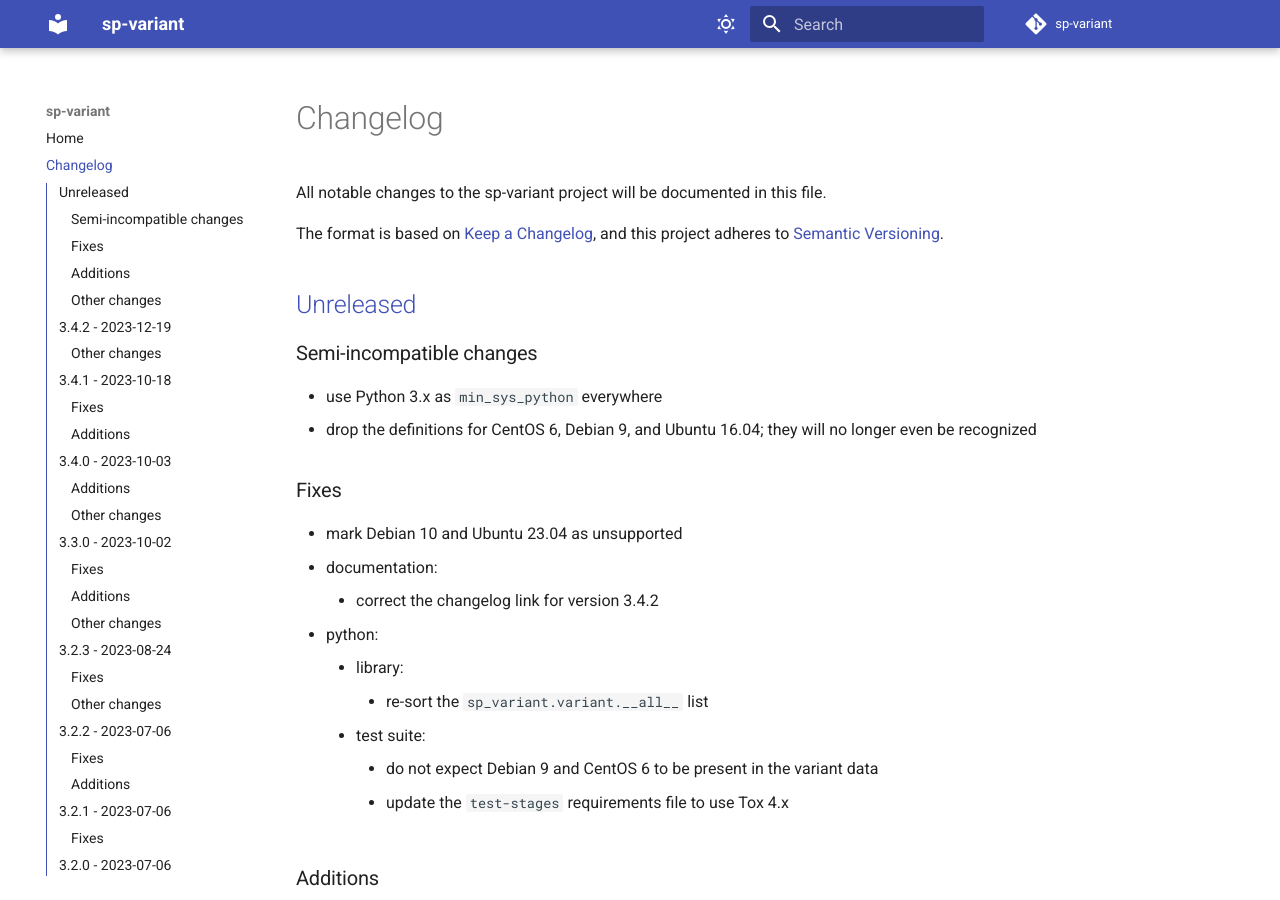
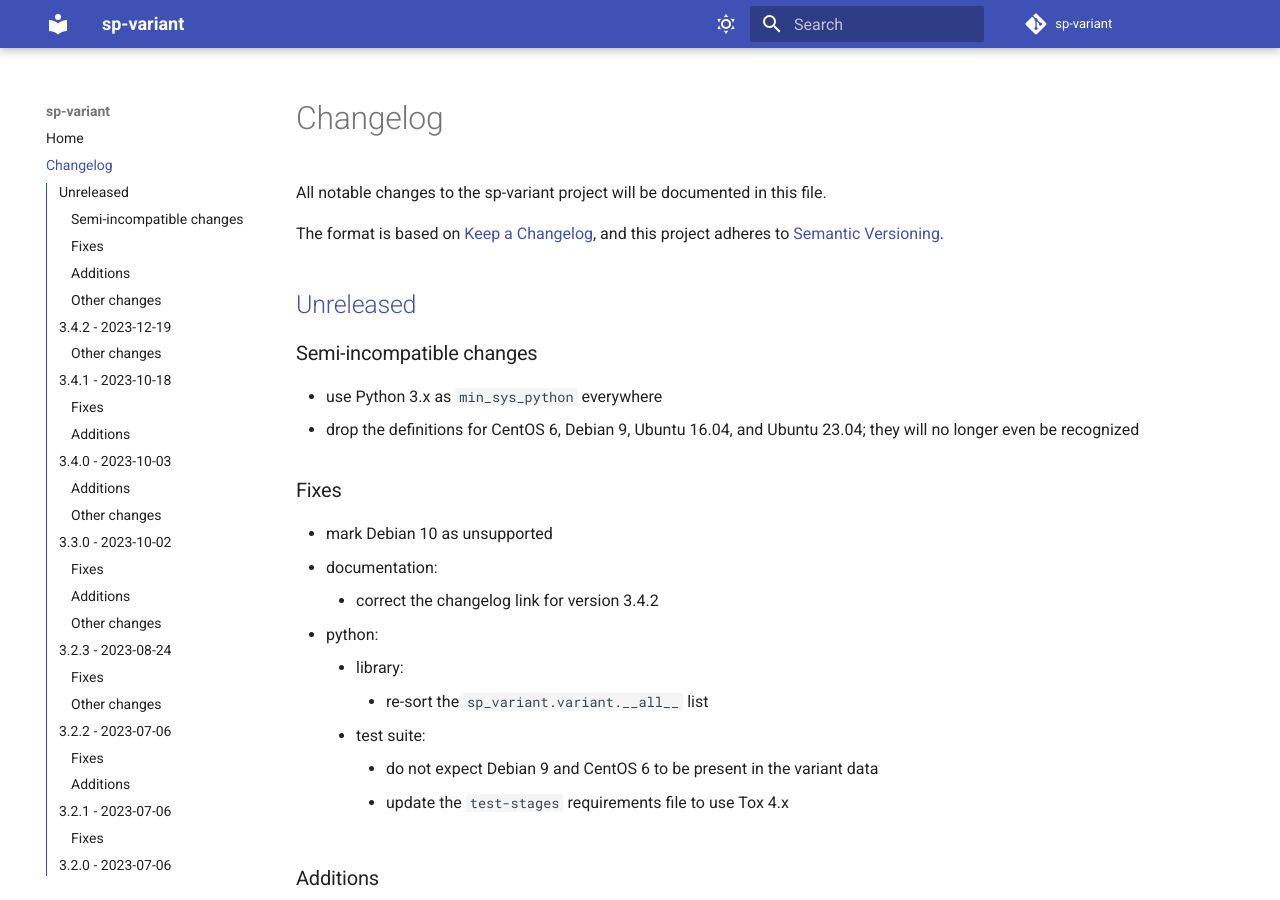
Before and after one commit to storpool/sp-variant, an MkDocs documentation site: the page built from docs/changes.md, in a window 1280 px wide and 900 px high. Built offline with MkDocs 1.6.1 and Material for MkDocs 9.7.7, drawn with Linux system fonts in a browser that asks for light colours; comment, search, counter and statistics services are not loaded; some of the changed text lies outside the part shown.

Commit message:
Update the changelog file
Change-Id: I0b3b343df63d340885dbda584da8154bac560ca0

```diff
--- a/docs/changes.md
+++ b/docs/changes.md
@@ -15,12 +15,12 @@ and this project adheres to [Semantic Versioning](https://semver.org/spec/v2.0.0
 ### Semi-incompatible changes
 
 - use Python 3.x as `min_sys_python` everywhere
-- drop the definitions for CentOS 6, Debian 9, and Ubuntu 16.04;
+- drop the definitions for CentOS 6, Debian 9, Ubuntu 16.04, and Ubuntu 23.04;
   they will no longer even be recognized
 
 ### Fixes
 
-- mark Debian 10 and Ubuntu 23.04 as unsupported
+- mark Debian 10 as unsupported
 - documentation:
     - correct the changelog link for version 3.4.2
 - python:
```
Also changed, not shown: other parts of docs/changes.md (+2 -0 lines).
